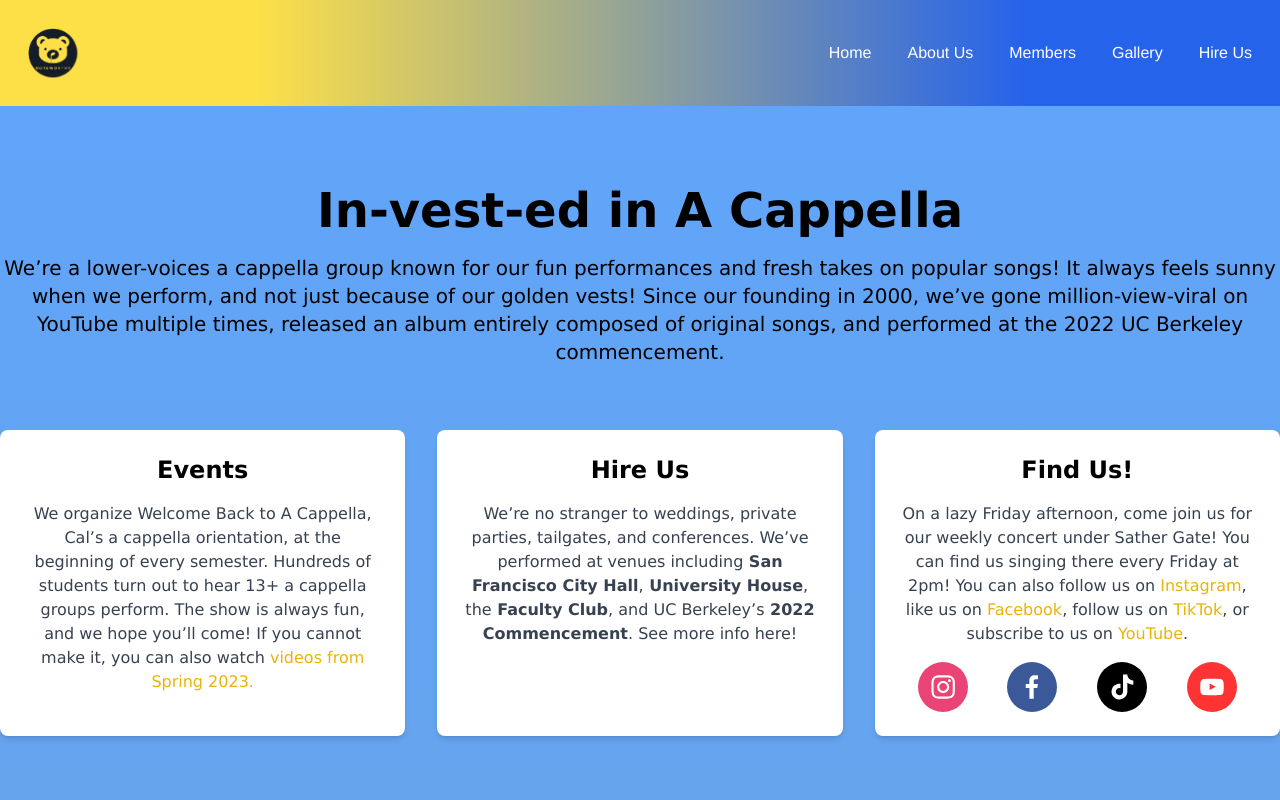
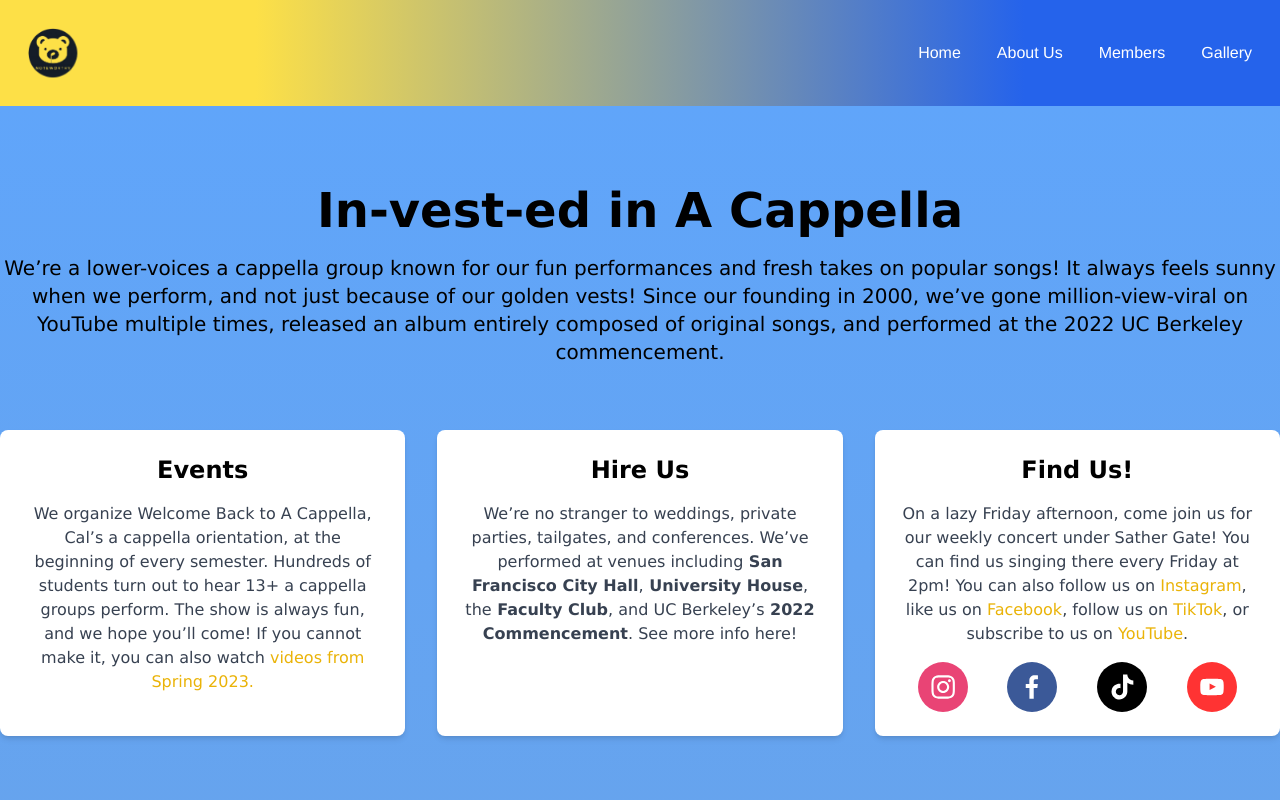
Before and after one commit to llloxim/Noteworthy, a React (Vite) app: page /About in a window 1280 px wide. Shown: the top 800 px of the page. Built offline with nearby package versions, Linux system fonts and the light colour scheme.

Commit message:
changes made

```diff
--- a/src/cards.css
+++ b/src/cards.css
@@ -40,6 +40,7 @@ body {
   max-height: 300px;
   margin-bottom: 10px;
 }
+
 .spacing {
   display: flex;
   flex-wrap: wrap;
@@ -57,10 +58,11 @@ body {
   font-family: Cambria, Cochin, Georgia, Times, 'Times New Roman', serif;
 }
 
+
 .popup-content .pop {
   background: linear-gradient(90deg, #93bbed, #c3c996);
-  max-width: 400px;
-  max-height: 300px;
+  max-width: 450px;
+  max-height: 400px;
   overflow-y: auto;
   padding: 5px;
   display: flex;
--- a/src/nav.jsx
+++ b/src/nav.jsx
@@ -30,11 +30,6 @@ function Nav() {
                 Gallery
               </Link>
             </li>
-            <li>
-              <Link to="/hire-us" className="hover:text-gray-300">
-                Hire Us
-              </Link>
-            </li>
           </ul>
         </div>
       </nav>
```
